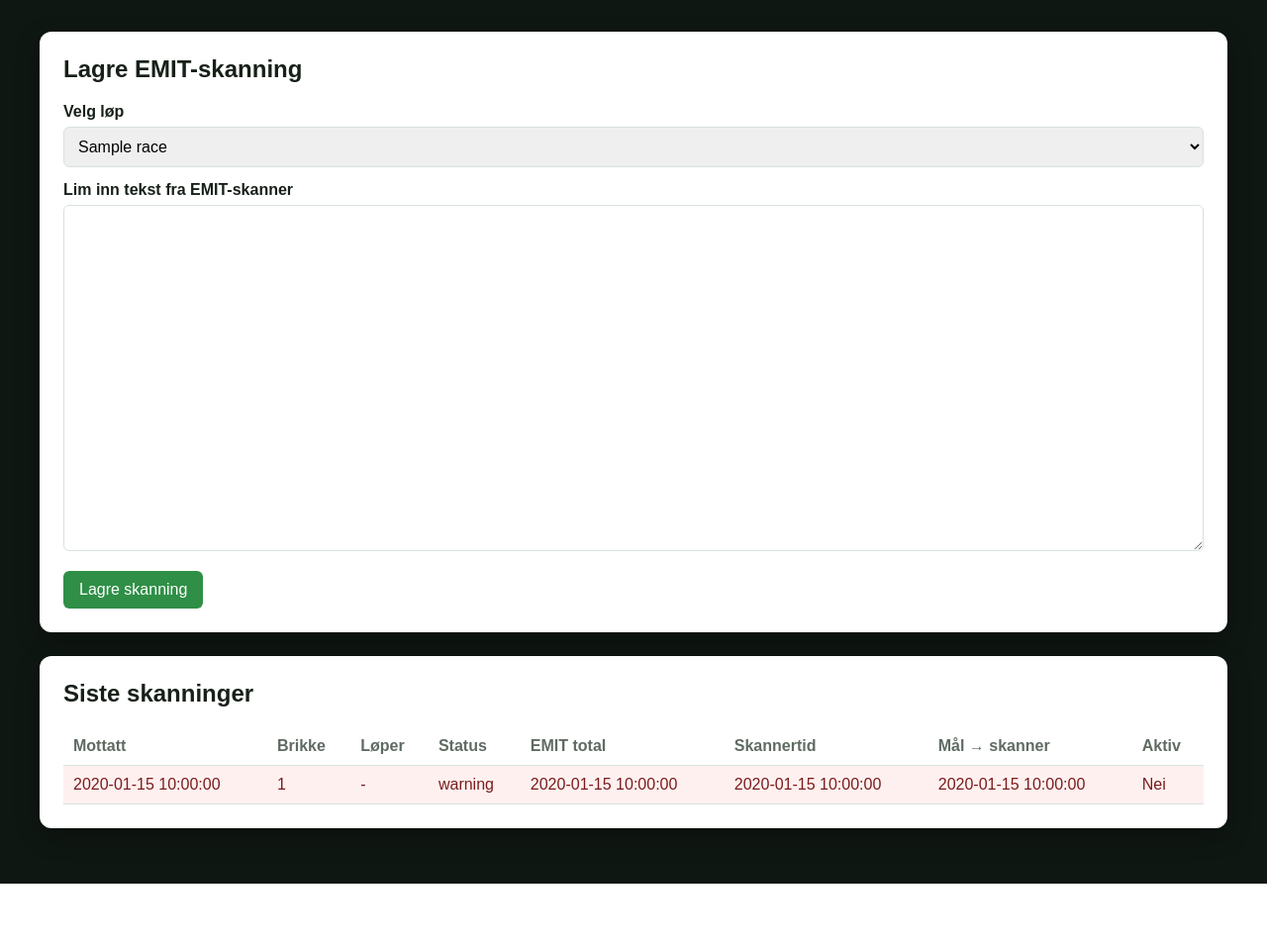
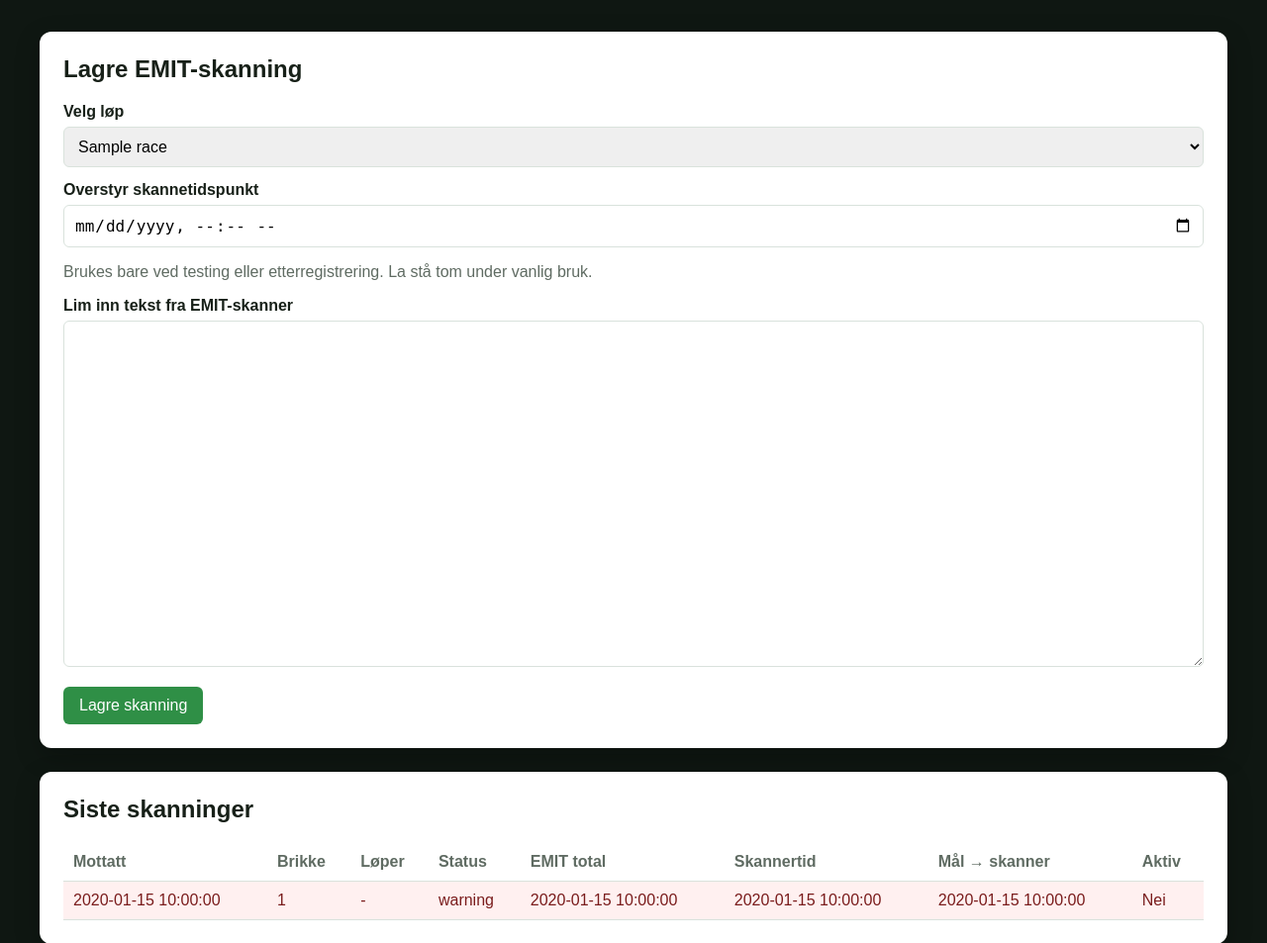
Before and after one commit to danitoti/SkjoldPaTvers, a FastAPI app: template backend/app/templates/manual_scan.html in a window 1280 px wide. Shown: the part 111-1064 px from the top of the page at 99% size. Before the commit the page ends 1004 px from the top, so only its background shows below. Run offline with FastAPI, Linux system fonts and the light colour scheme; the template is opened without the code that fills it: most values are stand-ins (such as "Sample title", 1, 10 or a date in 2020).

Commit message:
Allow manual scan time override

```diff
--- a/backend/app/api/admin.py
+++ b/backend/app/api/admin.py
@@ -548,6 +548,7 @@ def manual_scan_page(
 def manual_scan_submit(
     race_id: int = Form(...),
     raw_text: str = Form(...),
+    scan_received_at: str | None = Form(default=None),
     db: Session = Depends(get_db),
 ):
     from backend.app.services.scan_service import store_emit_scan
@@ -557,6 +558,7 @@ def manual_scan_submit(
             db=db,
             race_id=race_id,
             raw_text=raw_text,
+            received_at_override=_parse_datetime(scan_received_at),
         )
     except Exception as exc:
         db.rollback()
--- a/backend/app/services/scan_service.py
+++ b/backend/app/services/scan_service.py
@@ -1,4 +1,5 @@
 from dataclasses import dataclass
+from datetime import datetime
 
 from sqlalchemy.orm import Session
 
@@ -34,6 +35,7 @@ def store_emit_scan(
     db: Session,
     race_id: int,
     raw_text: str,
+    received_at_override: datetime | None = None,
 ) -> StoredScanSummary:
     parsed = parse_emit_scan(raw_text)
 
@@ -87,7 +89,7 @@ def store_emit_scan(
             .update({"is_active": False})
         )
 
-    received_at = server_now()
+    received_at = received_at_override or server_now()
 
     raw_scan = RawScan(
         race_id=race_id,
--- a/backend/app/templates/manual_scan.html
+++ b/backend/app/templates/manual_scan.html
@@ -43,6 +43,13 @@
             {% if selected_race %}
                 <form method="post" action="/admin/scans/manual">
                     <input type="hidden" name="race_id" value="{{ selected_race.id }}">
+
+                    <label>Overstyr skannetidspunkt</label>
+                    <input type="datetime-local" name="scan_received_at">
+                    <p class="muted">
+                        Brukes bare ved testing eller etterregistrering.
+                        La stå tom under vanlig bruk.
+                    </p>
 
                     <label>Lim inn tekst fra EMIT-skanner</label>
                     <textarea name="raw_text" rows="18" spellcheck="false" required></textarea>
```
